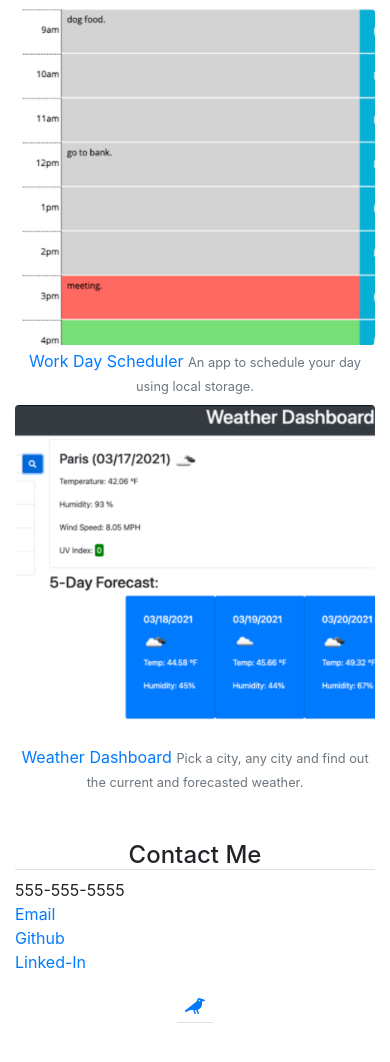
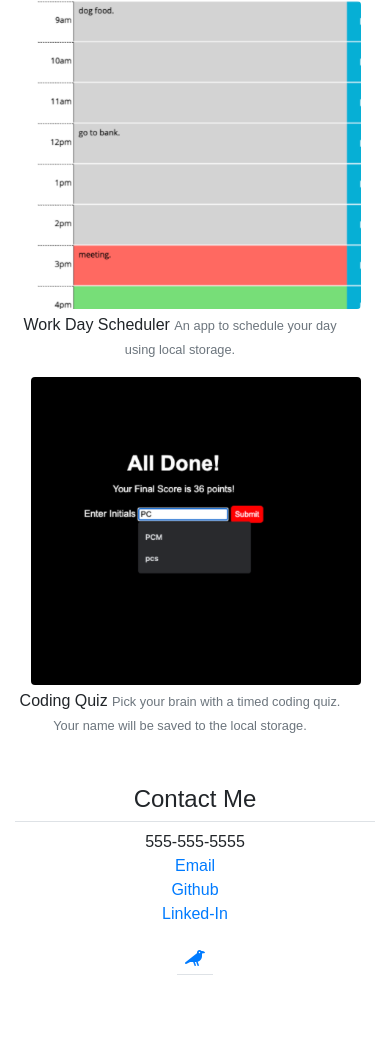
Before and after one commit to PeterMoDavis/portfolio-2, a plain HTML site: page index.html in a window 390 px wide. Shown: the part 958-2020 px from the top of the page. After the commit the page ends 1981 px from the top, so only its background shows below. Drawn offline with nearby package versions, Linux system fonts and the light colour scheme.

Commit message:
added pdf and centered the sm breakpoint images

```diff
--- a/assets/css/style.css
+++ b/assets/css/style.css
@@ -1,5 +1,9 @@
 html {
   scroll-behavior: smooth;
+}
+
+body {
+  font-family: Arial, Helvetica, sans-serif;
 }
 a img {
   transition: all 0.5s;
--- a/index.html
+++ b/index.html
@@ -71,50 +71,49 @@
                     <small class="text-muted">A date night food and wine pairing app</small>
                 </h7>
             </div>
-            <div class="container">
-                <div class="row mt-3">
+
+            <div class="row mt-3 container">
                 <div class="col-0 col-md-4">
                 </div>
-                    <div class="col-12 col-md-4 mt-2 thumbnails">
+                <div class="col-12 col-md-4 mb-3">
                     <a href="https://petermodavis.github.io/work-day-scheduler/">
-                            <img class="img-fluid rounded" src="assets/images/work-day-scheduler.png"
+                        <img class="img-fluid rounded ml-3" src="assets/images/work-day-scheduler.png"
                             alt="a screenshot of the scheduler app">
+                    </a>
                     <h7 class="d-block text-center mt-1">
                         Work Day Scheduler
                         <small class="text-muted">An app to schedule your day using local storage.</small>
-                        </a>
-
                     </h7>
                 </div>
-                    <div class="col-12 col-md-4 mt-2  thumbnails">
-                        <a href="https://petermodavis.github.io/weather-dashboard/">
-                            <img class="img-fluid rounded" src="./assets/images/weather-dashboard.png"
-                                alt="a screen shot of the weather-dashboard app">
+                <div class="col-12 col-md-4">
+                    <a href="https://petermodavis.github.io/coding-quiz-challenge/">
+                        <img class="img-fluid rounded ml-3" src="./assets/images/code-quiz.png"
+                            alt="a screen shot of the quiz app">
+                    </a>
                     <h7 class="d-block text-center mt-1">
-                                Weather Dashboard
-                                <small class="text-muted">Pick a city, any city and find out the current and forecasted
-                                    weather.</small>
+                        Coding Quiz
+                        <small class="text-muted">Pick your brain with a timed coding quiz. Your name will be
+                            saved to the local storage.</small>
                     </h7>
-                        </a>
 
                 </div>
             </div>
+
+            <div class="container" id="contact-me">
+                <div class="row mt-5 mb-3 ">
+                    <div class=" col-12 text-center">
+                        <h4 class="border-bottom pb-2 mb-2">Contact Me</h4>
                     </div>
-            <div class="container" id="contact-me">
-                <div class="row mt-5 mb-3">
-                    <div class="col-12 text-center">
-                        <h4 class="border-bottom mb-2">Contact Me</h4>
-                    </div>
-                    <div class="col-12 col-md-3">
+                    <div class="d-flex justify-content-center col-md-3">
                         <span>555-555-5555</span>
                     </div>
-                    <div class="text-center-sm col-12 col-md-3">
+                    <div class=" d-flex justify-content-center col-md-3">
                         <a href="mailto: pmodavis.webdev@gmail.com">Email</a>
                     </div>
-                    <div class="text-center-sm col-12 col-md-3">
+                    <div class="d-flex justify-content-center  col-md-3">
                         <a href="https://github.com/PeterMoDavis">Github</a>
                     </div>
-                    <div class="text-center-sm col-12 col-md-3">
+                    <div class="d-flex justify-content-center  col-md-3">
                         <a href="https://www.linkedin.com/in/peter-modavis-76346b204/">Linked-In</a>
                     </div>
                 </div>
```
Also changed, not shown: assets/images/code-quiz.png (added), assets/images/weather-dashboard.png (deleted). Lines whose indentation alone changed are shown as unchanged.
